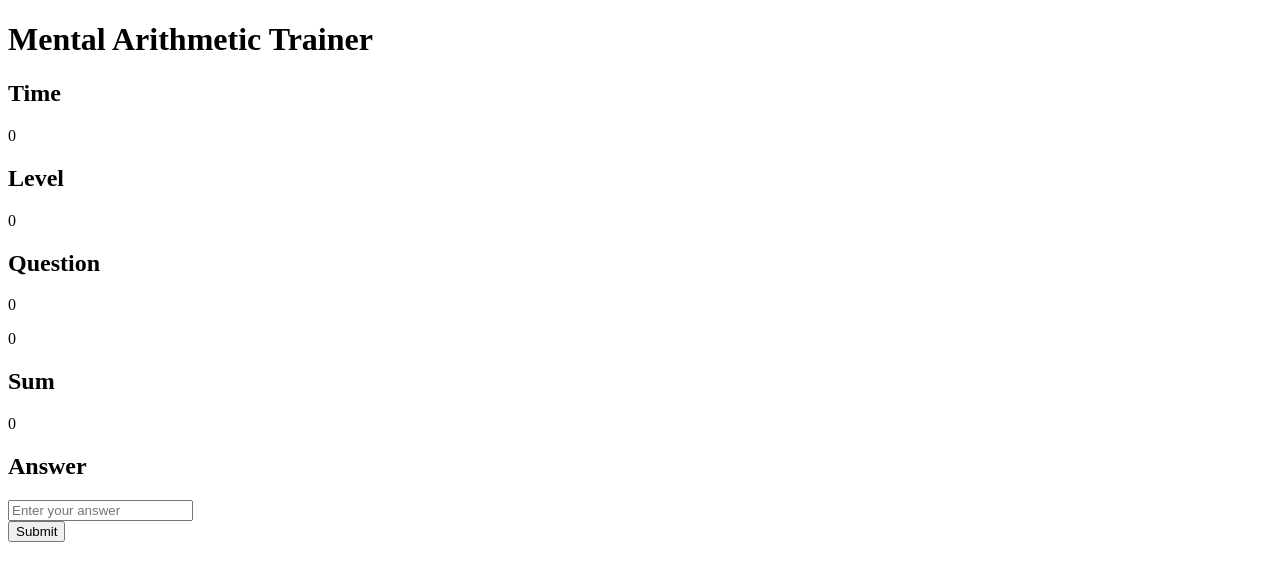
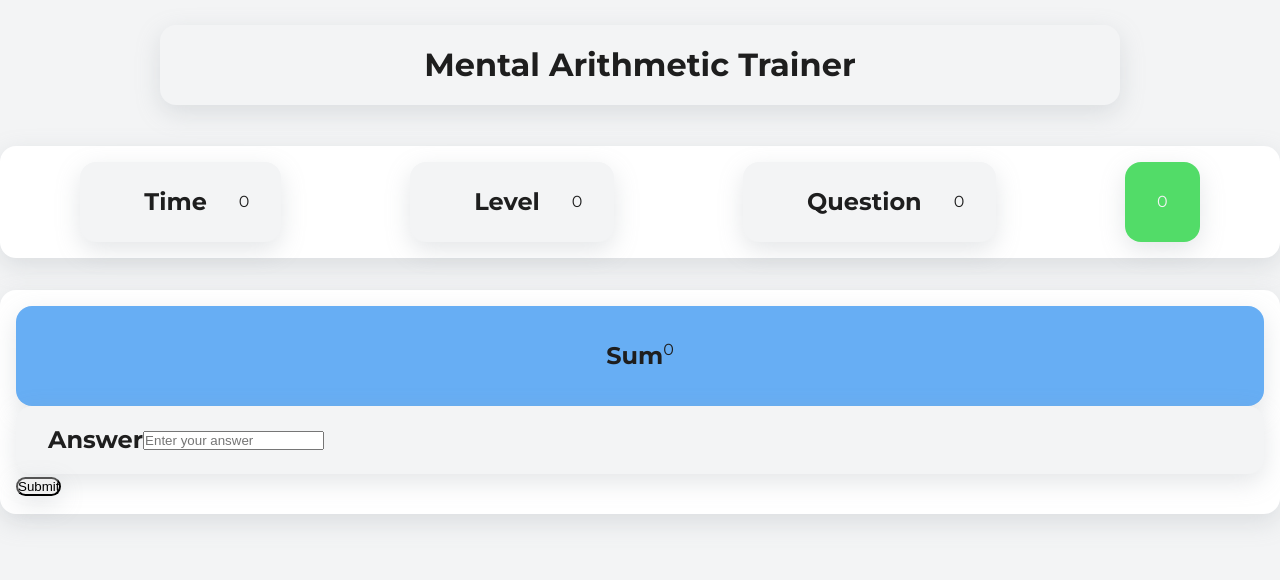
Before and after one commit to BOM-98/mental-maths-project-2, a plain HTML site: page index.html in a window 1280 px wide. Drawn offline with Linux system fonts and the light colour scheme.

Commit message:
feat(css): add style.css body content for header, stats and sum box Create the body styling of the website for everything excluding the answer box and submit button

```diff
--- a/assets/css/style.css
+++ b/assets/css/style.css
@@ -1,4 +1,117 @@
-font-family: 'Lato', sans-serif;
-font-family: 'Montserrat', sans-serif;
-font-family: 'Open Sans', sans-serif;
-font-family: 'Roboto', sans-serif;
+@import url('https://fonts.googleapis.com/css?family=Montserrat:400,700|Neuton:400,700&display=swap');
+
+* {
+    margin: 0;
+    padding: 0;
+    box-sizing: border-box;
+  }
+
+  :root {
+    --global-font-family: Montserrat, Neuton;
+    --global-text-color-black: #1E1E1E;
+    --global-primary-title-size: 2rem;
+    --global-color-primary-blue: #67AEF4;
+    --global-color-secondary-green: rgb(9, 206, 40, 0.7);
+    --global-color-background-grey: #F3F4F5;
+    --global-color-highlight-white: #FFFFFF;
+  }
+
+  html {
+    scroll-behavior: smooth;
+  }
+
+  body {
+    font-family: var(--global-font-family);
+    height: 100%;
+    font-size: 1rem;
+    line-height: 1.5;
+    color: var(--global-text-color-black);
+    background-color: var(--global-color-background-grey);
+    display: flex;
+    flex-direction: column;
+    align-items: center;
+    justify-content: space-between;
+  }
+
+  .header {
+    margin: 25px 0;
+    padding: 1rem 0;
+    display: flex;
+    justify-content: center;
+    width: 75%;
+    min-width: fit-content;
+  }
+
+
+  .stats{
+    display: flex;
+    flex-direction: row;
+    justify-content: space-around;
+    padding: 36px 16px;
+    width: 100%;
+  }
+
+  .time,
+  .level,
+  .question {
+    display: flex;
+    flex-direction: row;
+    align-items: center;
+    justify-content: space-between;
+    text-align: center;
+    padding: 1rem 2rem;
+    width: fit-content;
+    max-width: 25vw;
+    background-color: var(--global-color-background-grey);
+  }
+
+  .stat {
+    padding: 0 2rem;
+  }
+
+  .white-container{
+    background-color: var(--global-color-highlight-white);
+    border-radius: 16px;
+    padding: 16px;
+    width: 100%;
+    margin: 16px;
+    box-shadow: 0px 8px 24px rgba(149, 157, 165, 0.25);
+  }
+
+  .green-container{
+    background-color: var(--global-color-secondary-green);
+    border-radius: 16px;
+    width: fit-content;
+    box-shadow: 0px 8px 24px rgba(149, 157, 165, 0.25);
+  }
+
+  .green-container p{
+    color: var(--global-color-background-grey);
+  }
+
+  #percentage {
+    padding: 28px 32px;
+  }
+
+  .neomorphic {
+    box-shadow: 0px 8px 24px rgba(149, 157, 165, 0.25);
+    border-radius: 16px;
+  }
+
+  .sum {
+    background-color: var(--global-color-primary-blue);
+    display: flex;
+    flex-direction: row;
+    justify-content: center;
+    padding: 32px 0px;
+  }
+
+  .answer {
+    display: flex;
+    flex-direction: row;
+    align-items: center;
+    justify-content: flex-start;
+    text-align: center;
+    padding: 1rem 2rem;
+    background-color: var(--global-color-background-grey);
+  }
--- a/index.html
+++ b/index.html
@@ -11,29 +11,29 @@
     <title>Mental Arithmetic Trainer</title>
 </head>
 <body>
-    <div class="container">
-        <form>
+
         <div class="header neomorphic">
             <h1>Mental Arithmetic Trainer</h1>
         </div>
-        <div class="white-container">
+        <div class="white-container stats">
             <div class="time neomorphic">
-                <h2>Time</h2>
+                <h2 class="stat">Time</h2>
                 <p id="time">0</p>
         </div>
             <div class="level neomorphic">
-                <h2>Level</h2>
+                <h2 class="stat">Level</h2>
                 <p id="level">0</p>
         </div>
             <div class="question neomorphic">
-                <h2>Question</h2>
+                <h2 class="stat">Question</h2>
                 <p id="question">0</p>
         </div>
-        <div class="green-container">
+        <div class="green-container neomorphic">
             <p id="percentage">0</p>
         </div>
     </div>
     <div class="white-container">
+        <form>
         <div class="sum neomorphic">
             <h2>Sum</h2>
             <p id="sum">0</p>
@@ -43,7 +43,6 @@
             <input type="text" id="answer" placeholder="Enter your answer">
         </div>
         <button id="submit" class="neomorphic">Submit</button>
-    </form>
-    </div>
+        </form>
 </body>
 </html>
```
Also changed, not shown: assets/images/desktop-wireframe.png, assets/images/phone-wireframe.png.
